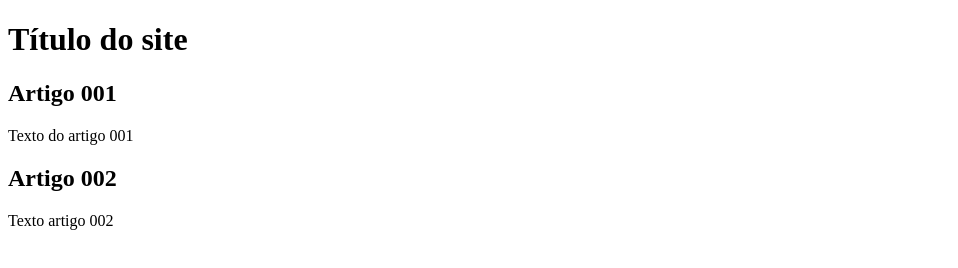
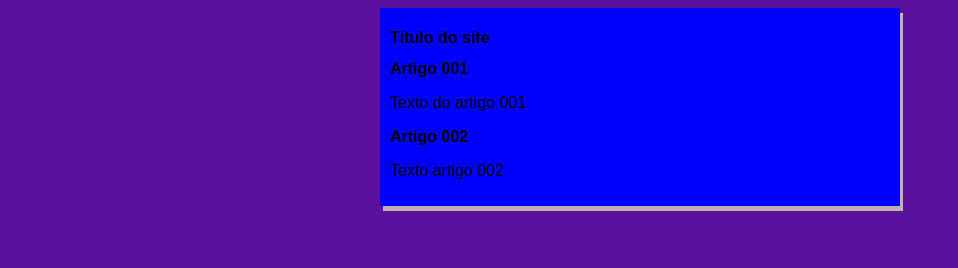
Before and after one commit to claytonmarqueslemos/Projeto-site1, a plain HTML site: page index.html in a window 1280 px wide. Shown: the whole page, without its empty margins (0-958 px from the left). Drawn offline with Linux system fonts and the light colour scheme.

Commit message:
Iniciei o design

```diff
--- /dev/null
+++ b/estilos/style.css
@@ -0,0 +1,18 @@
+*{
+    font-family: Arial, helvetíca, sans-serif;
+    font-size: 16px;
+
+}
+
+body{
+    background-color: rgb(90, 17, 158);
+
+}
+
+main{
+    background-color: blue;
+    width: 500px;
+    margin: auto;
+    padding: 10px;
+    box-shadow: 3px 5px rgb(196, 175, 175);
+}
--- a/index.html
+++ b/index.html
@@ -5,6 +5,7 @@
     <meta http-equiv="X-UA-Compatible" content="IE=edge">
     <meta name="viewport" content="width=device-width, initial-scale=1.0">
     <title>Título do site</title>
+    <link rel="stylesheet" href="estilos/style.css">
 </head>
 <body>
     <main>
```
